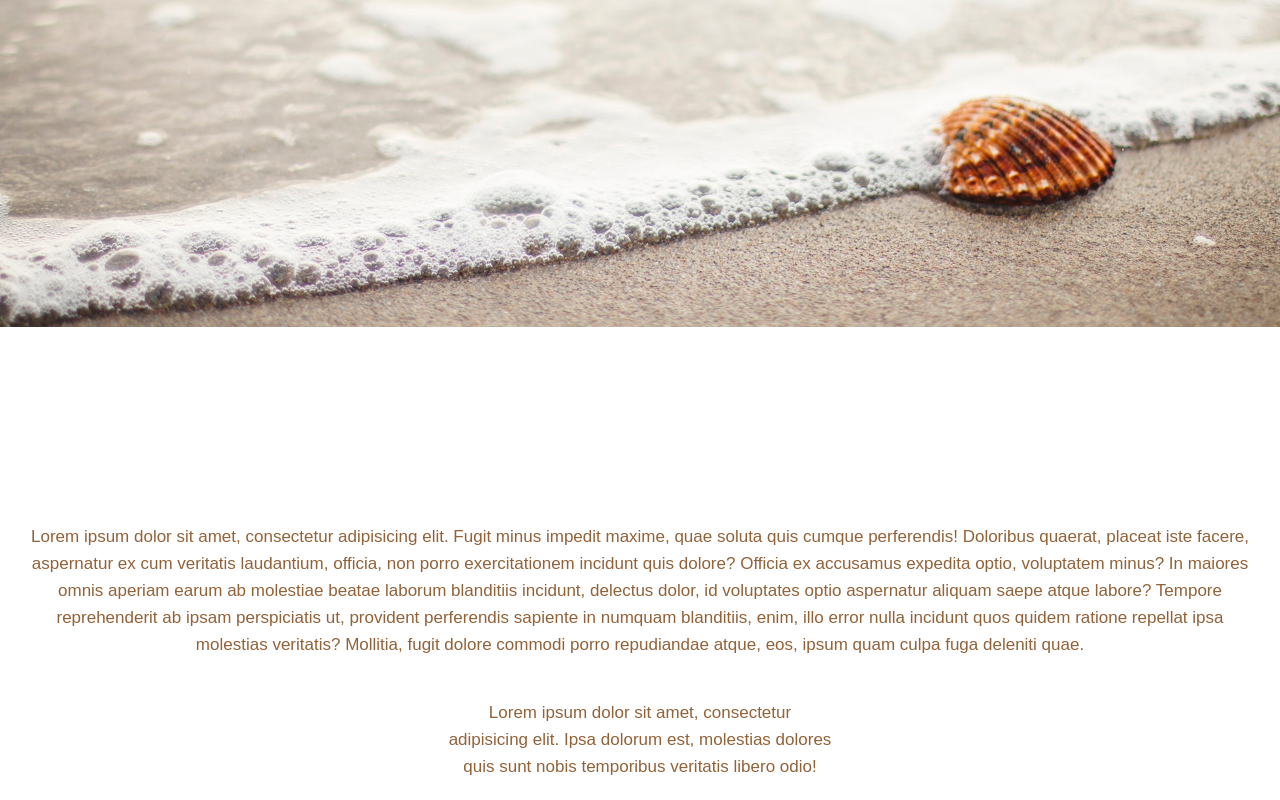
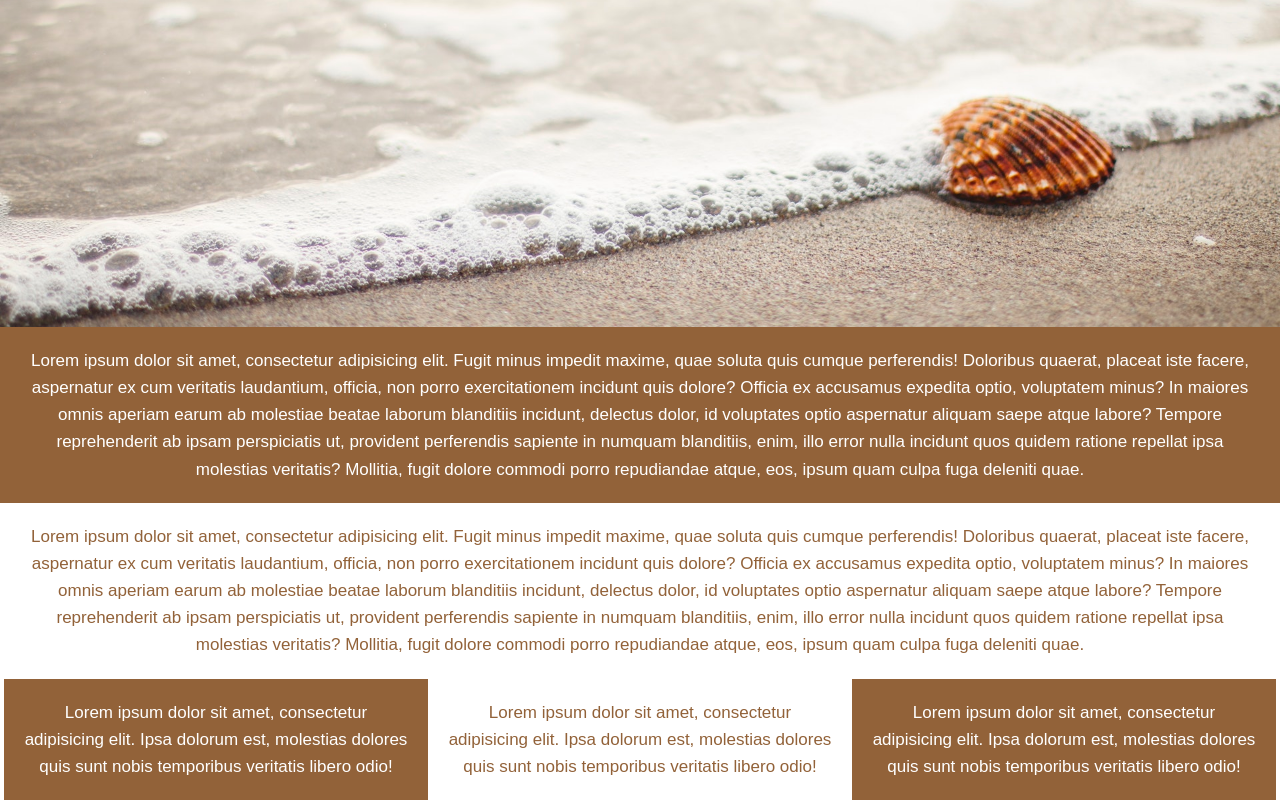
Before and after one commit to dmytro-bieliei/Verstka_sayta_s_blochnoy_modelju, a plain HTML site: page index.html in a window 1280 px wide. Shown: the part 496-1296 px from the top of the page. Drawn offline with Linux system fonts and the light colour scheme.

Commit message:
fix_syntax_mistakes

```diff
--- a/assets/styles/style.css
+++ b/assets/styles/style.css
@@ -53,7 +53,7 @@ section {
 
 
 .Brown_background {
-  -color:  #926239;
+  background-color:  #926239;
   color: #fff;
 }
 
```
Also changed, not shown: index.html (+0 -1 lines).
